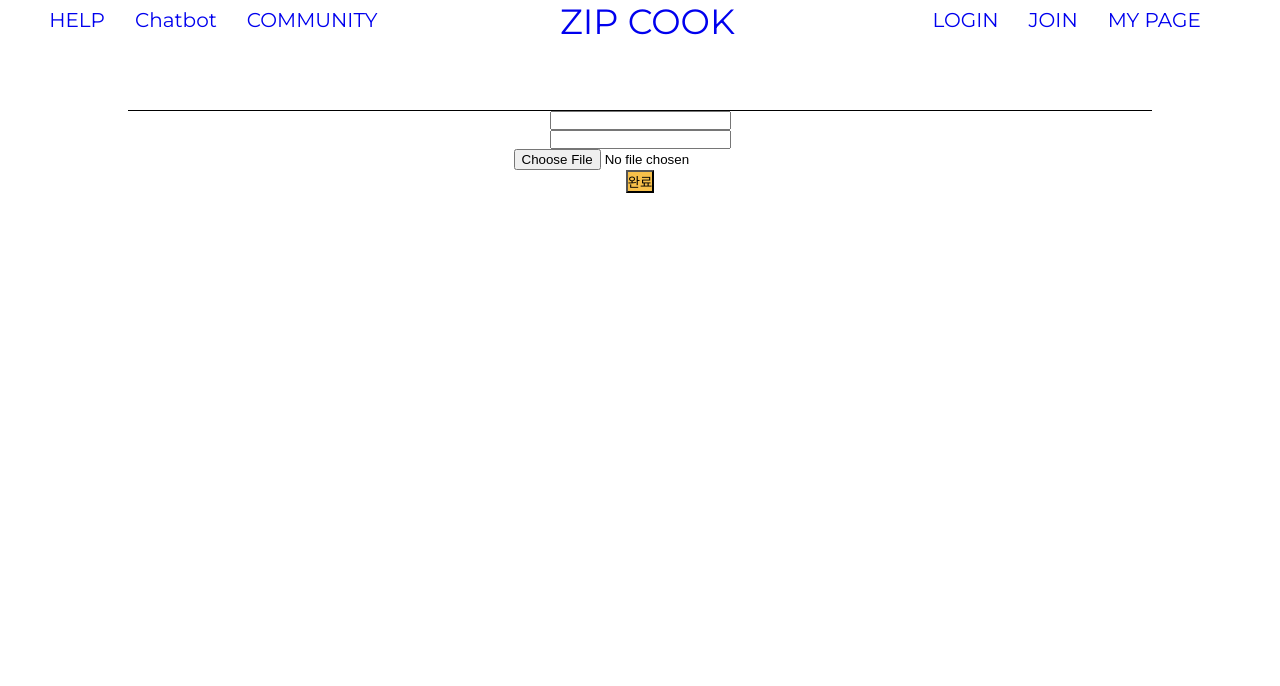
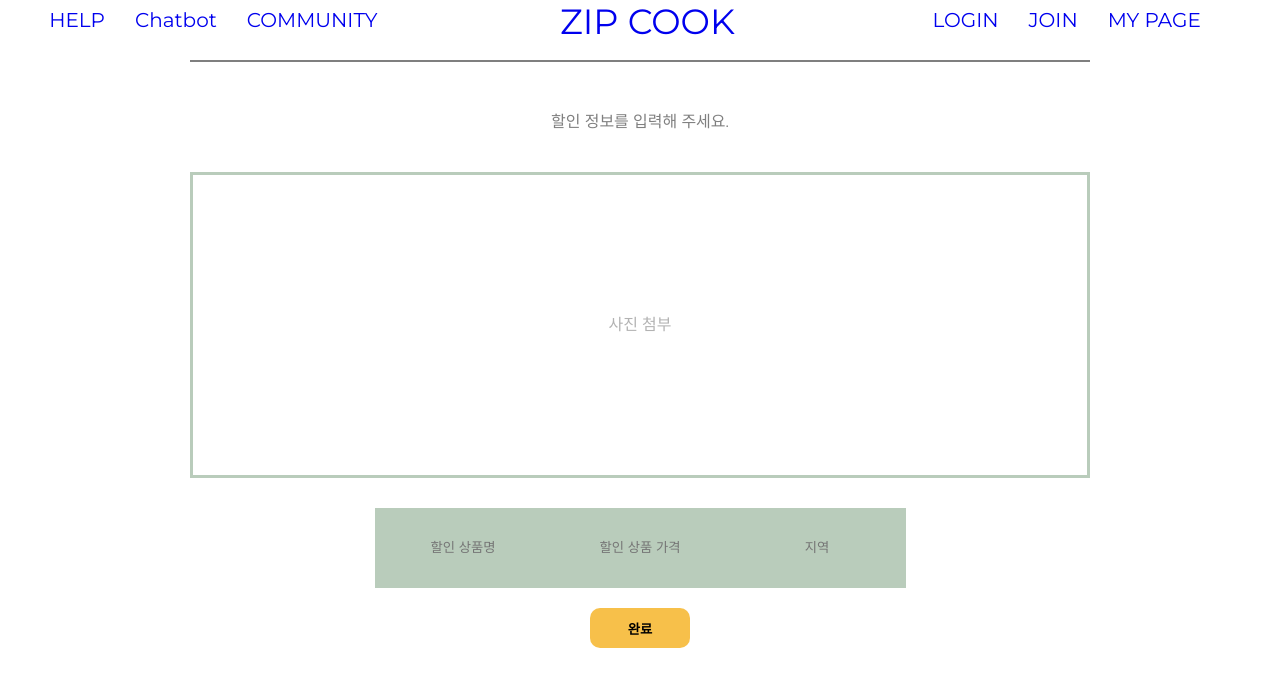
Before and after one commit to Dr-CheopCheop/ZIP-COOK_Front, a React (Create React App) app: page /community/discount in a window 1280 px wide. Shown: the top 686 px of the page. Built offline with nearby package versions, Linux system fonts and the light colour scheme.

Commit message:
feat: Add Discount comonent #2

```diff
--- a/src/components/Discount/DiscountForm.tsx
+++ b/src/components/Discount/DiscountForm.tsx
@@ -1,29 +1,74 @@
+import * as S from "./DiscountFormStyle";
+
 import { useForm, SubmitHandler } from "react-hook-form";
-import * as S from "./DiscountFormStyle";
+import { useEffect, useState } from "react";
 
 interface FormValue {
   title: string;
   price: string;
+  region: string;
   img: FileList;
 }
 const DiscountForm = () => {
-  const { register, handleSubmit } = useForm<FormValue>();
+  const [imagePreview, setImagePreview] = useState<any>("");
+  const { register, handleSubmit, watch } = useForm<FormValue>();
+  const image = watch("img");
+
+  useEffect(() => {
+    if (image && image.length > 0) {
+      const file = image[0];
+      setImagePreview(URL.createObjectURL(file));
+    }
+  }, [image]);
 
   const onSubmitHandler: SubmitHandler<FormValue> = (data) => {
-    console.log(data);
+    const formData = new FormData();
+    formData.append("price", data.price);
+    formData.append("title", data.title);
+    formData.append("region", data.region);
+    formData.append("image", data.img[0]);
+
+    // formdata 콘솔확인용
+    for (let key of formData.values()) {
+      console.log(key);
+    }
   };
 
   return (
     <S.Form onSubmit={handleSubmit(onSubmitHandler)}>
-      <S.Input {...register("title", { required: true })} />
-      <S.Input {...register("price", { required: true })} />
-      <S.Input
-        {...register("img", { required: true })}
-        type="file"
-        accept="image/*"
-      />
+      <S.Container>
+        <S.Manual>
+          <p>할인 정보를 입력해 주세요.</p>
+        </S.Manual>
+        <label>
+          <S.ImgView>
+            {imagePreview ? (
+              <img src={imagePreview} alt="" />
+            ) : (
+              <p>사진 첨부</p>
+            )}
+          </S.ImgView>
+          <S.ImgInput
+            {...register("img", { required: true })}
+            type="file"
+            accept="image/*"
+          />
+        </label>
+        <S.Input
+          placeholder="할인 상품명"
+          {...register("title", { required: true })}
+        />
+        <S.Input
+          placeholder="할인 상품 가격"
+          {...register("price", { required: true })}
+        />
+        <S.Input
+          placeholder="지역"
+          {...register("region", { required: true })}
+        />
 
-      <S.Button>완료</S.Button>
+        <S.Button>완료</S.Button>
+      </S.Container>
     </S.Form>
   );
 };
--- a/src/components/Discount/DiscountFormStyle.ts
+++ b/src/components/Discount/DiscountFormStyle.ts
@@ -1,19 +1,63 @@
 import styled from "styled-components";
 import Colors from "../Styles/Colors";
+import Frames from "../Styles/Frames";
 
 export const Form = styled.form`
-  border-top: 1px solid black;
-  width: 80%;
-  margin: 70px auto;
+  border-top: 2px solid rgba(0, 0, 0, 0.5);
+  width: 900px;
+  margin: 20px auto;
+`;
+
+export const Container = styled.div`
+  margin: 0px auto;
+  padding: 20px 0;
+  text-align: center;
+`;
+
+export const Manual = styled.div`
+  ${Frames.DiscountFormBox};
+  margin: 0 auto;
+  line-height: 80px;
+  background-color: white;
+  color: rgba(0, 0, 0, 0.5);
+  border: none;
 `;
 
 export const Input = styled.input`
-  display: block;
-  margin: 0 auto;
+  ${Frames.DiscountFormBox};
+
+  line-height: 80px;
+  margin: 20px auto;
+  text-align: center;
+  border: none;
+  background-color: ${Colors.postBackground};
+`;
+
+export const ImgInput = styled(Input)`
+  display: none;
+`;
+
+export const ImgView = styled.div`
+  ${Frames.DiscountFormBox};
+  background-color: white;
+  height: 300px;
+  line-height: 300px;
+  margin: 10px auto;
+  color: rgba(0, 0, 0, 0.3);
+  border: 3px solid ${Colors.postBackground};
+  cursor: pointer;
+  &:hover {
+    border: 3px solid ${Colors.postBackgroundBorder};
+  }
 `;
 
 export const Button = styled.button`
   display: block;
   margin: 0 auto;
   background-color: ${Colors.zipCookYellow};
+  border-radius: 10px;
+  border: none;
+  width: 100px;
+  height: 40px;
+  font-weight: 700;
 `;
```
